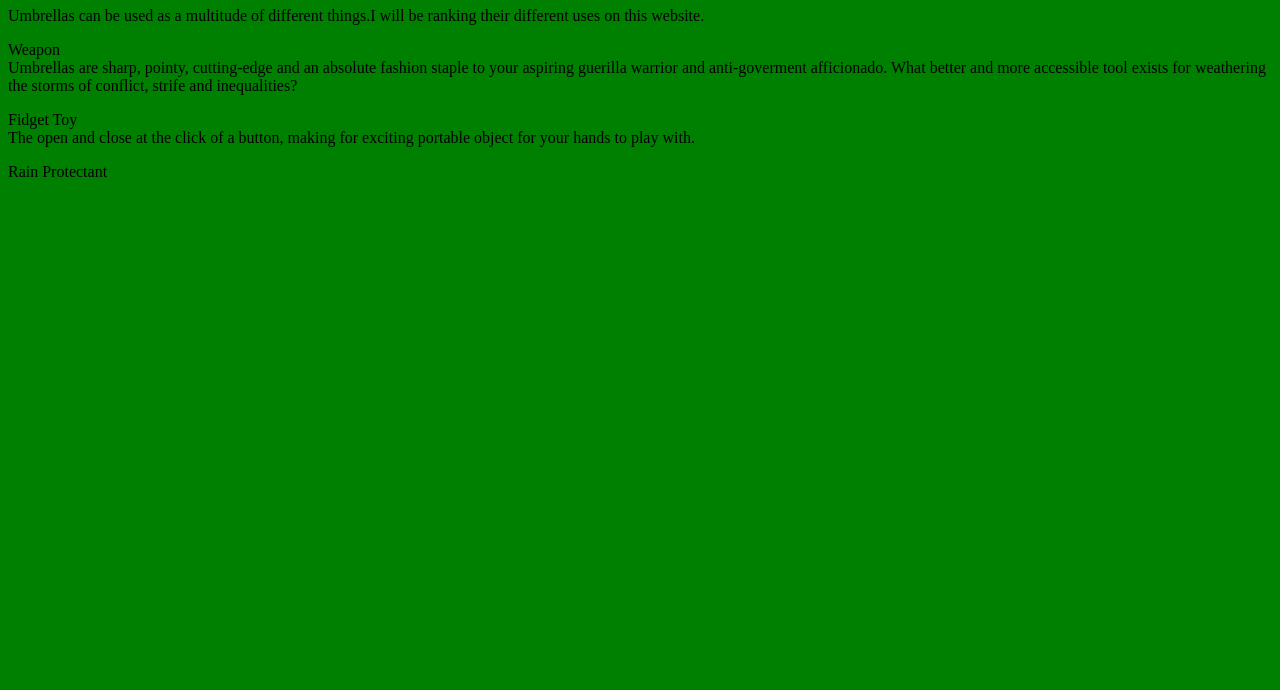
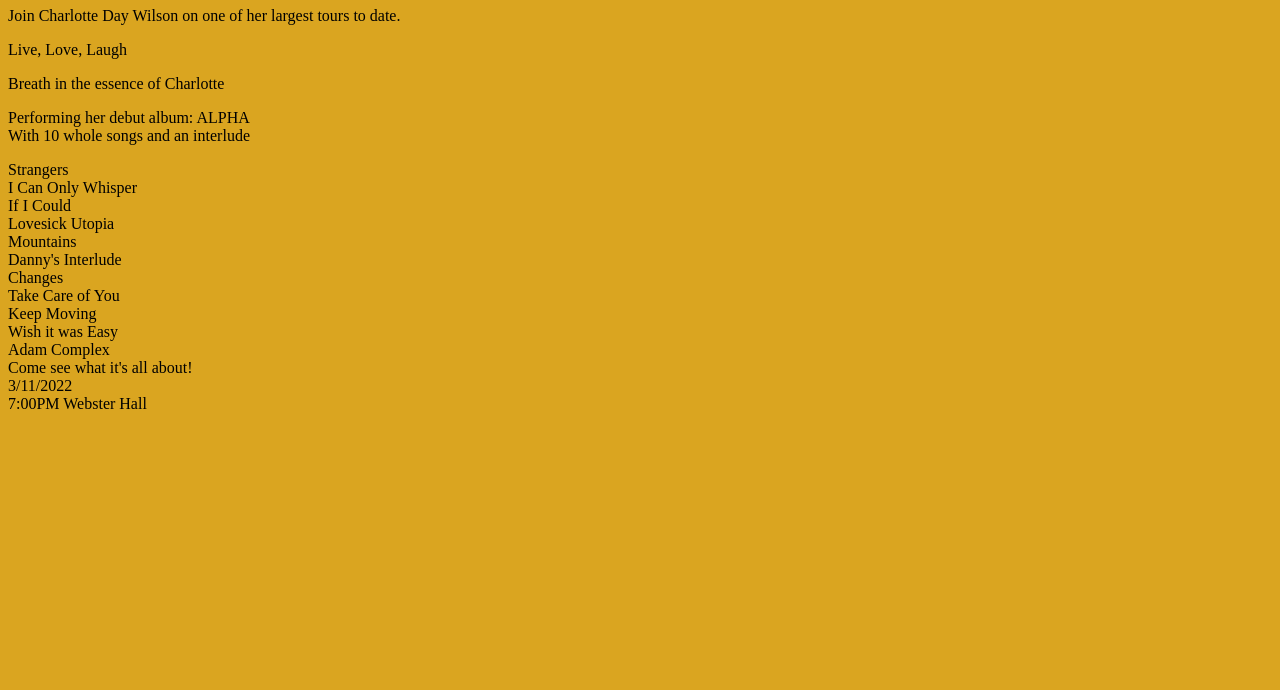
Before and after one commit to awnjau/promosite, a plain HTML site: page index.html in a window 1280 px wide. Shown: the part 110-800 px from the top of the page. Drawn offline with Linux system fonts and the light colour scheme.

Commit message:
updated:

```diff
--- a/index.html
+++ b/index.html
@@ -2,26 +2,43 @@
 <html lang="en" dir="ltr">
   <head>
     <meta charset="utf-8">
-    <title>UMBRELLAS</title>
+    <title>Charlotte Day Wilson in NYC</title>
     <link rel="stylesheet" href="styles.css">
   </head>
-  <style>
 
-    h1{
-      text-align:center;
-    }
-    p{
-      text-align:left;
-    }
-    </style>
   <body>
-    <h1> UMBRELLAS<br> The Best Tool</h1>
-    <p>Umbrellas can be used as a multitude of different things.I will be ranking their different uses on this website.</p>
-    <p>Weapon<br>
-      Umbrellas are sharp, pointy, cutting-edge and an absolute fashion staple to your aspiring guerilla warrior and anti-goverment afficionado. What better and more accessible tool exists for weathering the storms of conflict, strife and inequalities?</p>
-    <p>Fidget Toy<br>
-      The open and close at the click of a button, making for exciting portable object for your hands to play with.</p>
-    <p>Rain Protectant<br>
+    <h1>Charlotte Day Wilson<br> Live in New York City!</h1>
 
+  <div>
+    <p>Join Charlotte Day Wilson on one of her largest tours to date.</p>
+    <p>Live, Love, Laugh<br>
+    <p>Breath in the essence of Charlotte</p>
+  </div>
+
+  <div>
+    <p>Performing her debut album: ALPHA<br>
+    With 10 whole songs and an interlude</p>
+  </div>
+
+<div>
+  Strangers<br>
+  I Can Only Whisper<br>
+  If I Could<br>
+  Lovesick Utopia<br>
+  Mountains<br>
+  Danny's Interlude<br>
+  Changes<br>
+  Take Care of You<br>
+  Keep Moving<br>
+  Wish it was Easy<br>
+  Adam Complex<br>
+  </div>
+
+<div>
+  Come see what it's all about!<br>
+  3/11/2022 <br>
+  7:00PM Webster Hall
+
+  </div>
   </body>
 </html>
--- a/styles.css
+++ b/styles.css
@@ -1,4 +1,10 @@
 body {
 
-  background-color:green;
+  background-color:GoldenRod;
 }
+    h1{
+      text-align:center;
+    }
+    p{
+      text-align:left;
+    }
```
